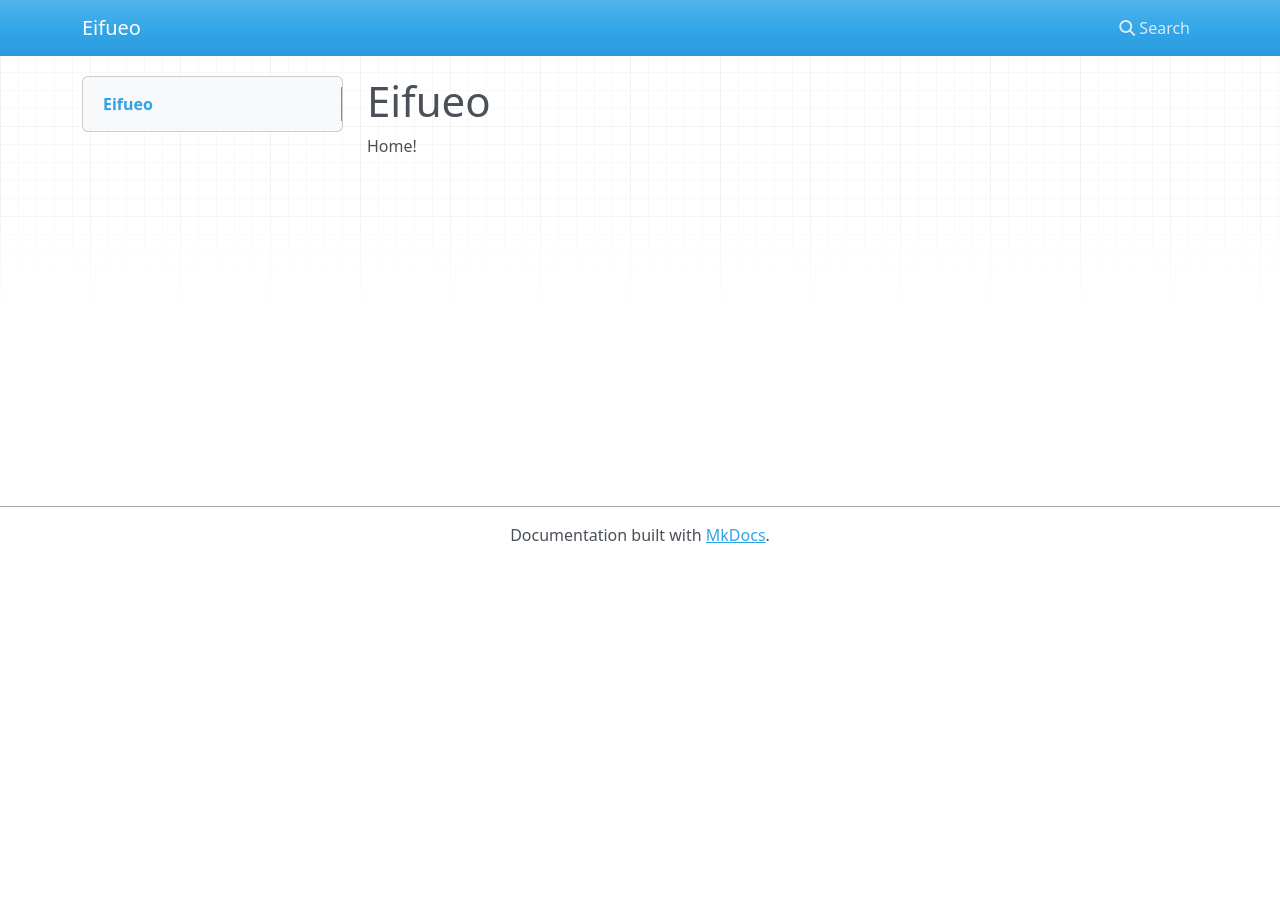
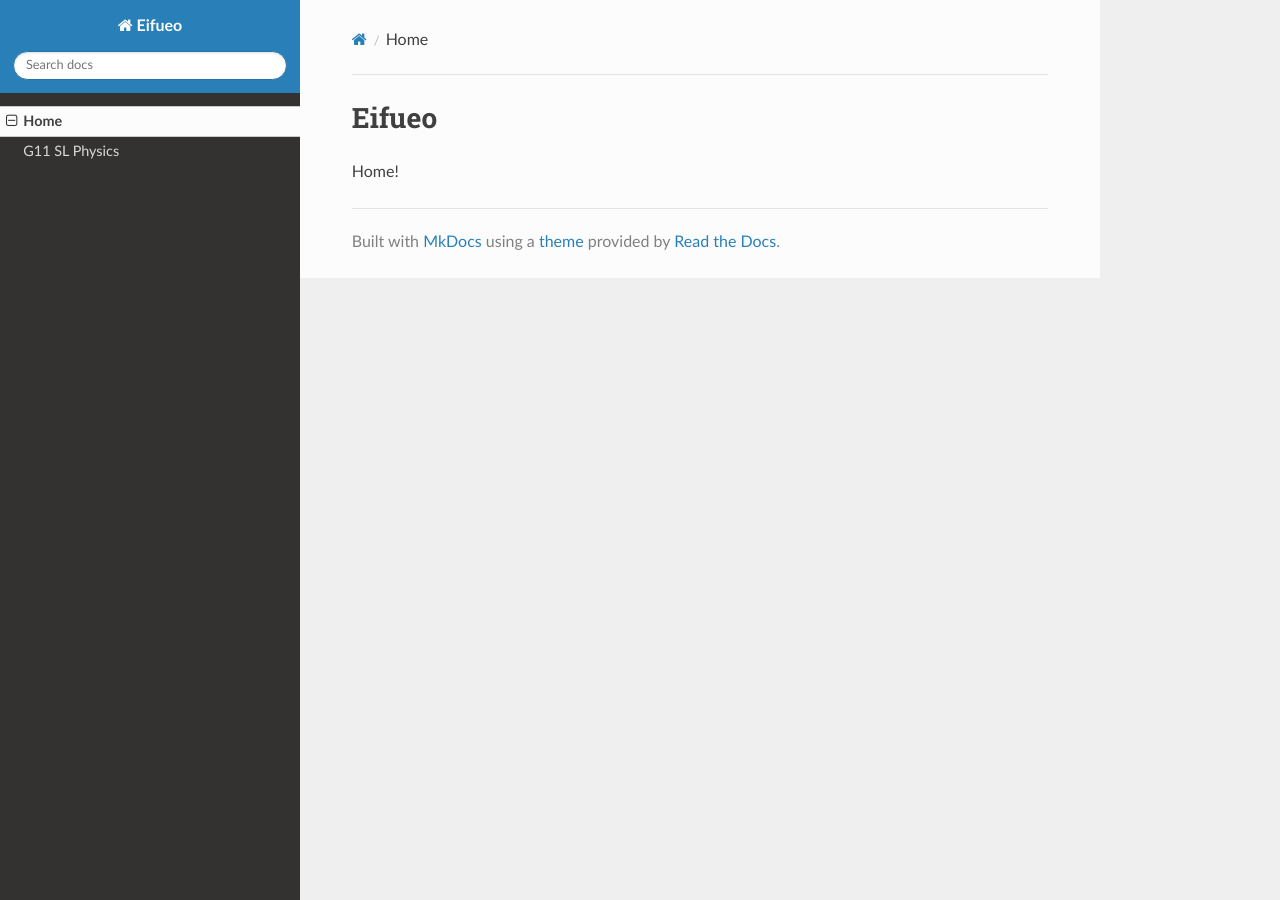
Before and after one commit to potatoeggy/eifueo, an MkDocs documentation site: the page built from docs/index.md, in a window 1280 px wide. Built offline with MkDocs 1.6.1, drawn with Linux system fonts in a browser that asks for light colours; nearby versions of some CDN libraries.

Commit message:
setup: set up initial filesystem structure and theme

```diff
--- a/mkdocs.yml
+++ b/mkdocs.yml
@@ -1 +1,5 @@
 site_name: Eifueo
+nav:
+  - Home: index.md
+  - G11 SL Physics: sph3u7.md
+theme: readthedocs
```
